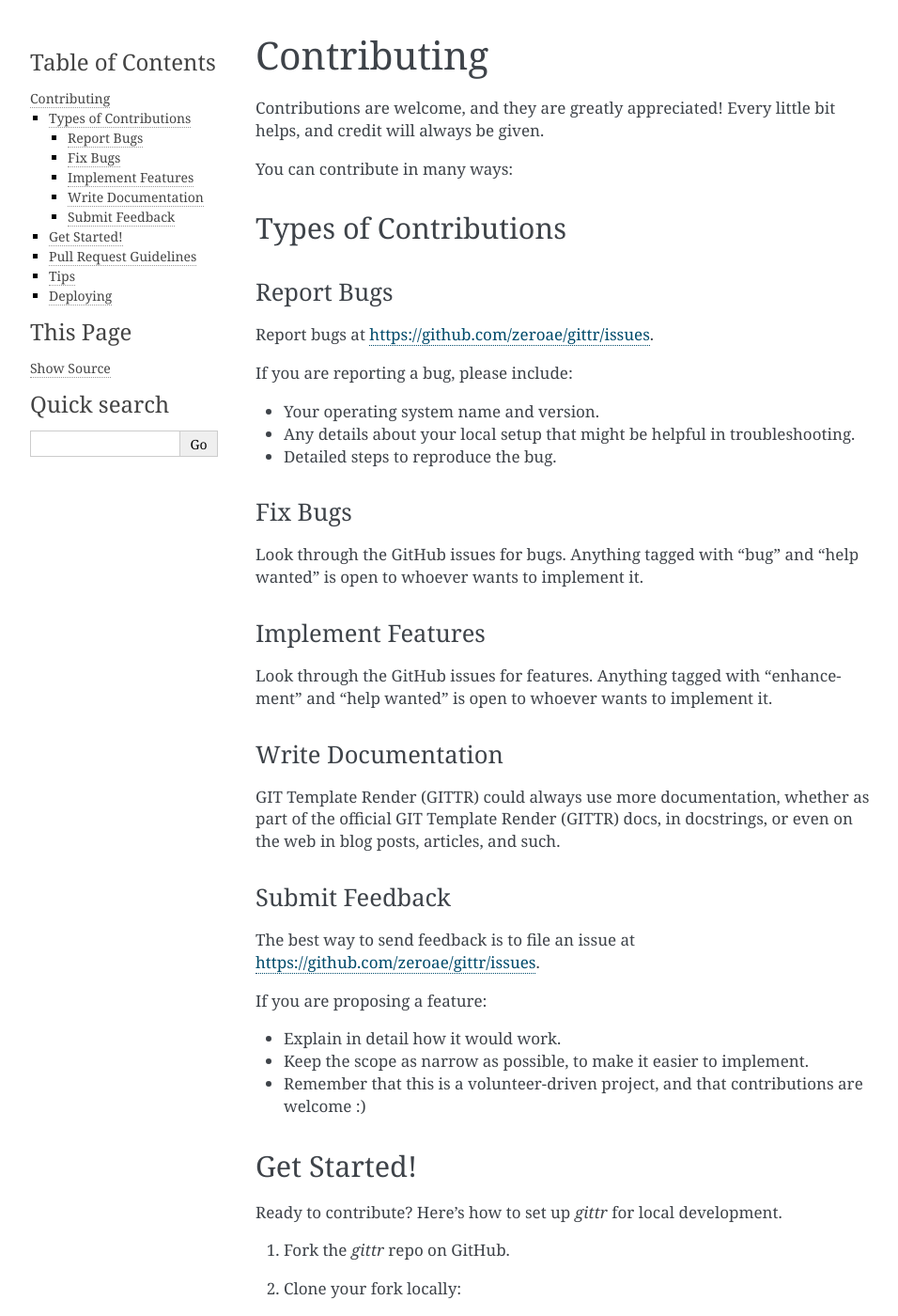
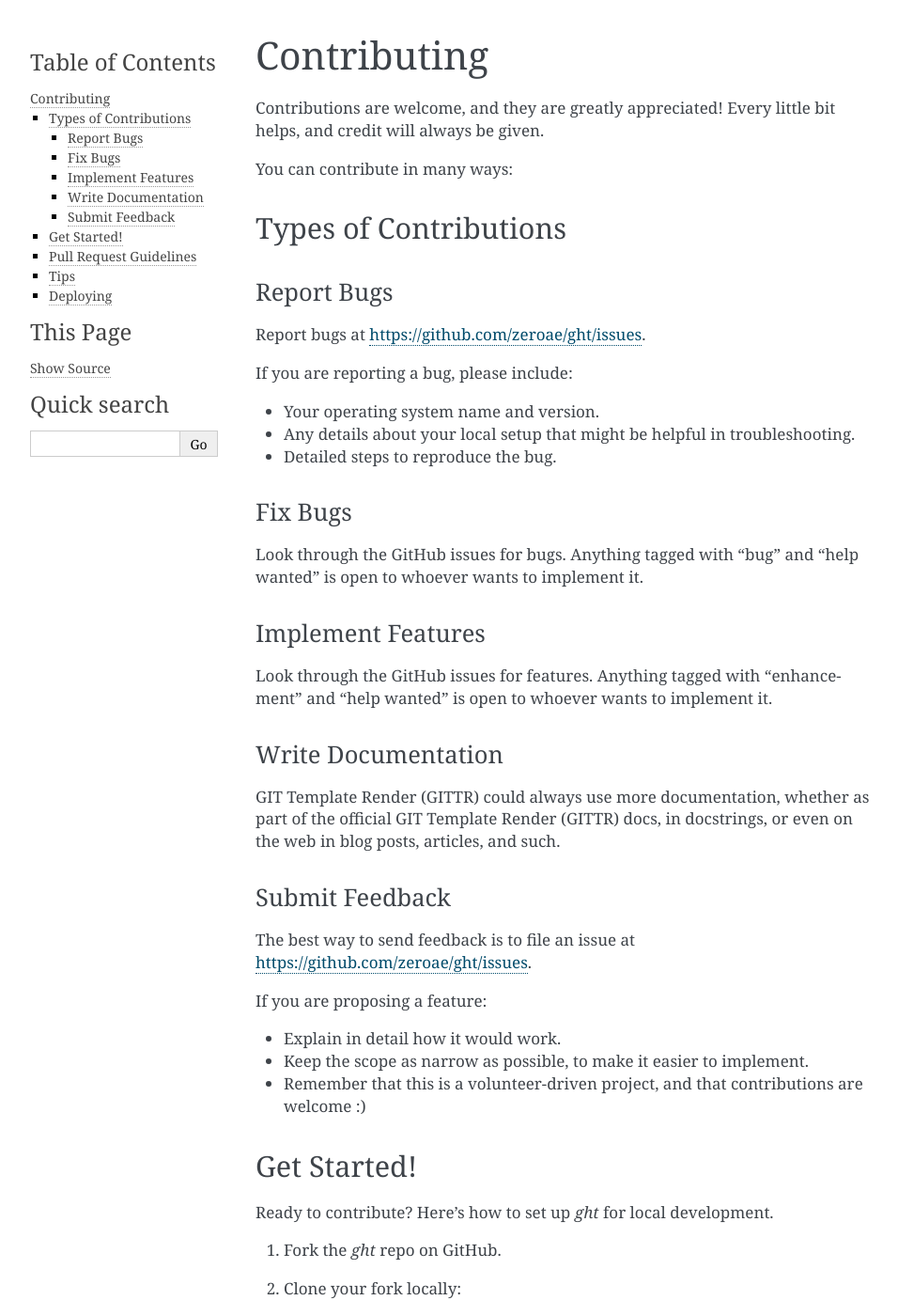
Before and after one commit to zeroae/ght.cli, a Sphinx documentation site: the page built from docs/contributing.rst, in a window 1280 px wide and 1400 px high. Shown: the whole window at 94% size, without its empty margins (148-1104 px from the left). Built offline with Sphinx 7.4.7, drawn with Linux system fonts in a browser that asks for light colours; pages that are not in the unit, such as notebooks, are missing from menus; the version number could not be read and is left out; some of the changed text lies outside the part shown.

```diff
--- a/CONTRIBUTING.rst
+++ b/CONTRIBUTING.rst
@@ -15,7 +15,7 @@
 Report Bugs
 ~~~~~~~~~~~
 
-Report bugs at https://github.com/zeroae/gittr/issues.
+Report bugs at https://github.com/zeroae/ght/issues.
 
 If you are reporting a bug, please include:
 
@@ -45,7 +45,7 @@
 Submit Feedback
 ~~~~~~~~~~~~~~~
 
-The best way to send feedback is to file an issue at https://github.com/zeroae/gittr/issues.
+The best way to send feedback is to file an issue at https://github.com/zeroae/ght/issues.
 
 If you are proposing a feature:
 
@@ -57,18 +57,18 @@
 Get Started!
 ------------
 
-Ready to contribute? Here's how to set up `gittr` for local development.
+Ready to contribute? Here's how to set up `ght` for local development.
 
-1. Fork the `gittr` repo on GitHub.
+1. Fork the `ght` repo on GitHub.
 2. Clone your fork locally::
 
-    $ git clone git@github.com:your_name_here/gittr.git
+    $ git clone git@github.com:your_name_here/ght.git
 
 3. Install your local copy into a conda environment. Assuming you have conda installed, this is how you set up your fork for local development::
 
-    $ cd gittr/
+    $ cd ght/
     $ make init
-    $ conda activate gittr-dev
+    $ conda activate ght-dev
 
 4. Create a branch for local development, use the ``f-``, ``i-`` or ``chore-`` prefixes to auto-label your PR::
 
--- a/docs/conf.py
+++ b/docs/conf.py
@@ -1,6 +1,6 @@
 #!/usr/bin/env python
 #
-# gittr documentation build configuration file, created by
+# ght documentation build configuration file, created by
 # sphinx-quickstart on Fri Jun  9 13:47:02 2017.
 #
 # This file is execfile()d with the current directory set to its
--- a/environment.yml
+++ b/environment.yml
@@ -1,5 +1,5 @@
 
-name: gittr-dev
+name: ght-dev
 channels:
   - zeroae
   - conda-forge
--- a/setup.py
+++ b/setup.py
@@ -89,7 +89,7 @@
         "doc": doc_requirements
         # fmt: on
     },
-    url="https://github.com/zeroae/gittr",
+    url="https://github.com/zeroae/ght",
     zip_safe=False,
 )
 
@@ -101,7 +101,7 @@
         del setup_kwargs["use_scm_version"]
     except ModuleNotFoundError:
         print(
-            "Error: gittr requires that setuptools_scm be installed with conda-build!"  # noqa: E501
+            "Error: ght requires that setuptools_scm be installed with conda-build!"  # noqa: E501
         )
         raise
     setup_kwargs["conda_rosetta_stone"] = conda_rosetta_stone
```
Also changed, not shown: README.rst (+12 -12 lines), docs/installation.rst (+5 -5 lines), src/{{cookiecutter.project_namespace}}/__init__.py (renamed from src/gittr/__init__.py), 15 other files.
